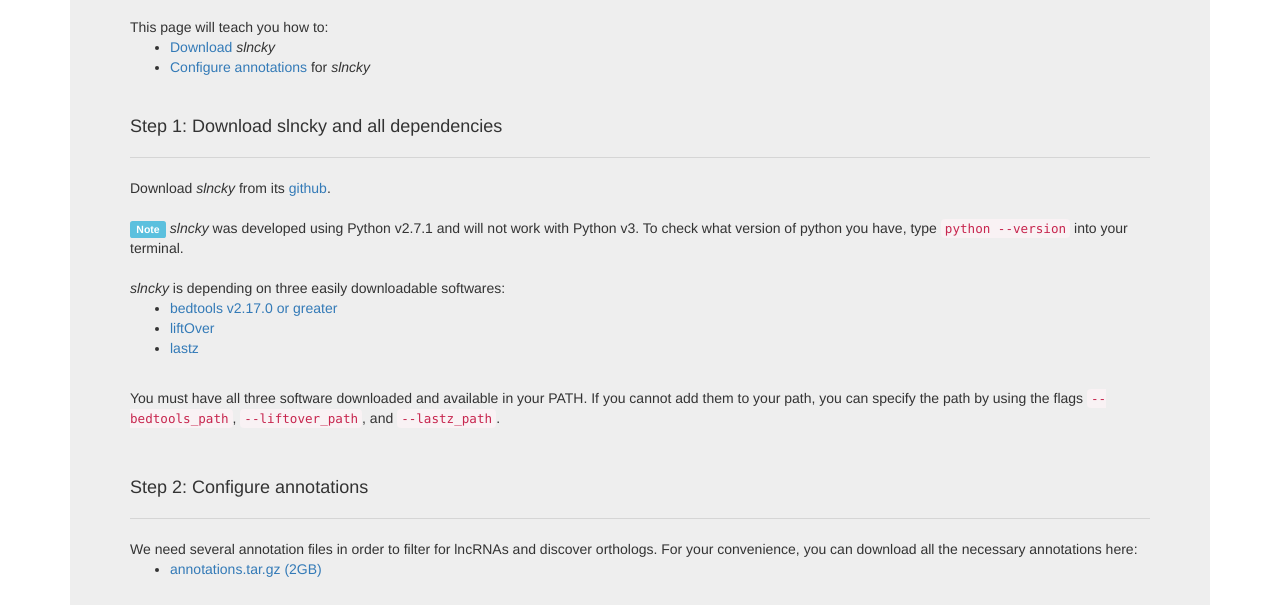
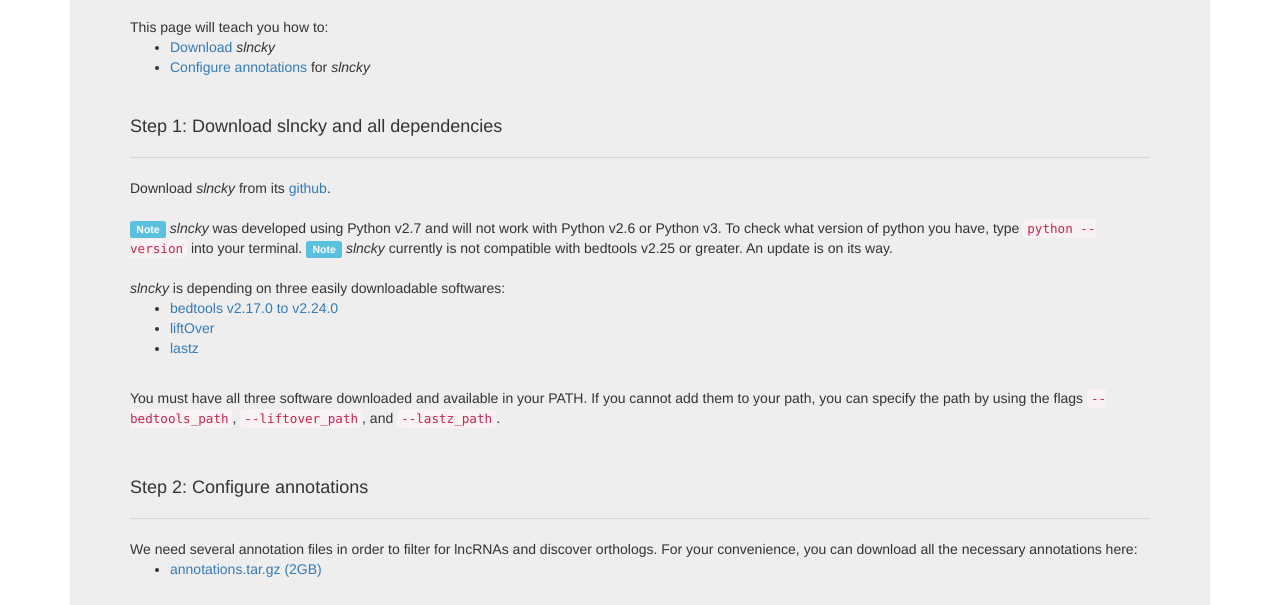
Before and after one commit to slncky/slncky.github.io, a plain HTML site: page install.html in a window 1280 px wide. Shown: the part 195-800 px from the top of the page. Drawn offline with nearby package versions, Linux system fonts and the light colour scheme.

Commit message:
added note about slncky compatibility with bedtools

```diff
--- a/install.html
+++ b/install.html
@@ -43,12 +43,13 @@
           <br>
           <br>
 
-          <span class="label label-info">Note</span>  <em>slncky</em> was developed using Python v2.7.1 and will not work with Python v3.  To check what version of python you have, type <code>python --version</code> into your terminal.
-          <br>
+          <span class="label label-info">Note</span>  <em>slncky</em> was developed using Python v2.7 and will not work with Python v2.6 or Python v3.  To check what version of python you have, type <code>python --version</code> into your terminal.
+         <span class="label label-info">Note</span>  <em>slncky</em> currently is not compatible with bedtools v2.25 or greater.  An update is on its way.
+<br>
           <br>
           <em>slncky</em> is depending on three easily downloadable softwares:
           <ul>
-            <li><a href="https://code.google.com/p/bedtools/downloads/list" target="_blank">bedtools v2.17.0 or greater</a></li>
+            <li><a href="https://code.google.com/p/bedtools/downloads/list" target="_blank">bedtools v2.17.0 to v2.24.0</a></li>
             <li><a href="http://hgdownload.cse.ucsc.edu/admin/exe/" target="_blank">liftOver</a></li>
             <li><a href="http://www.bx.psu.edu/%7Ersharris/lastz/" target="_blank">lastz</a></li>
           </ul>
```
